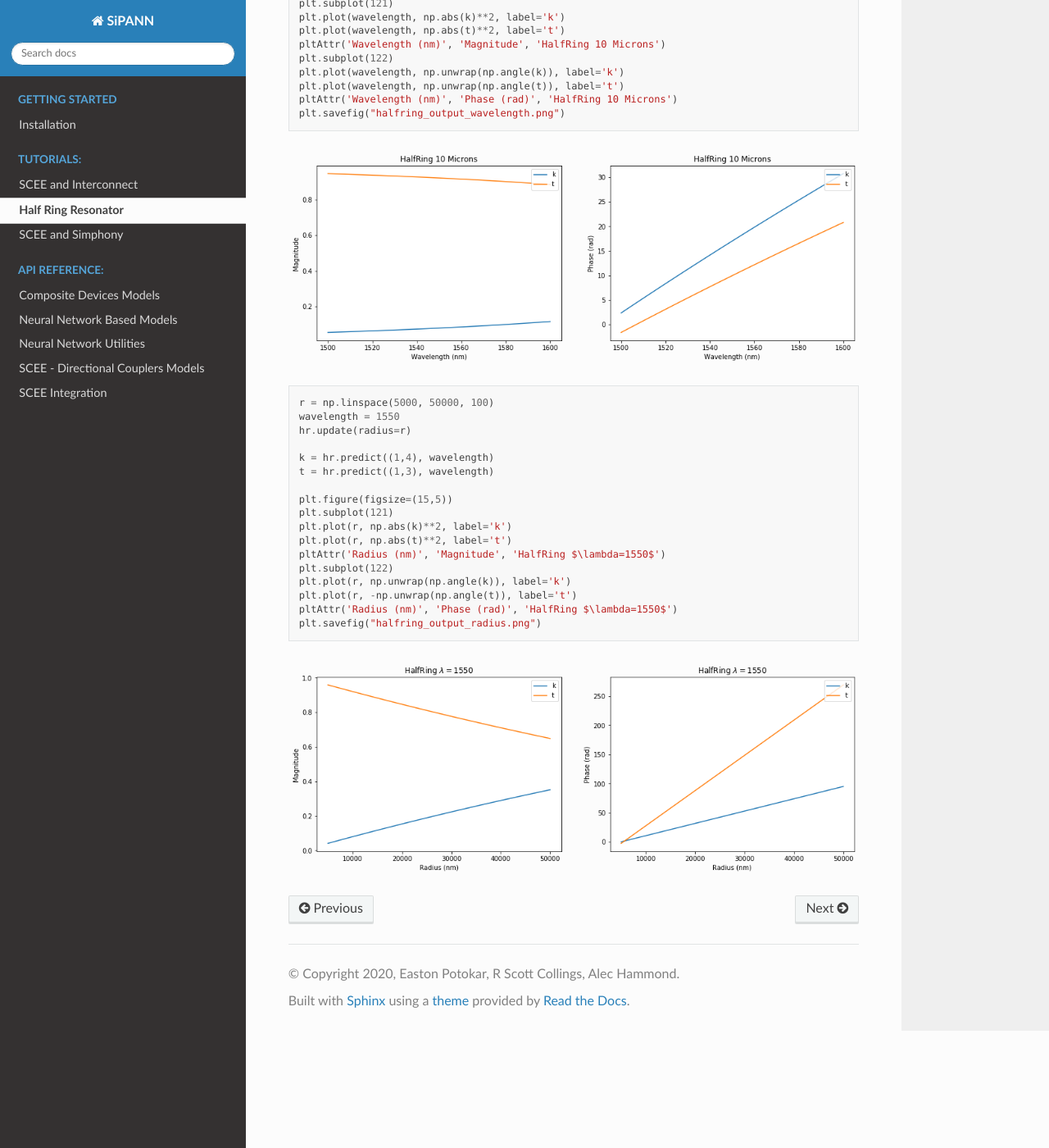
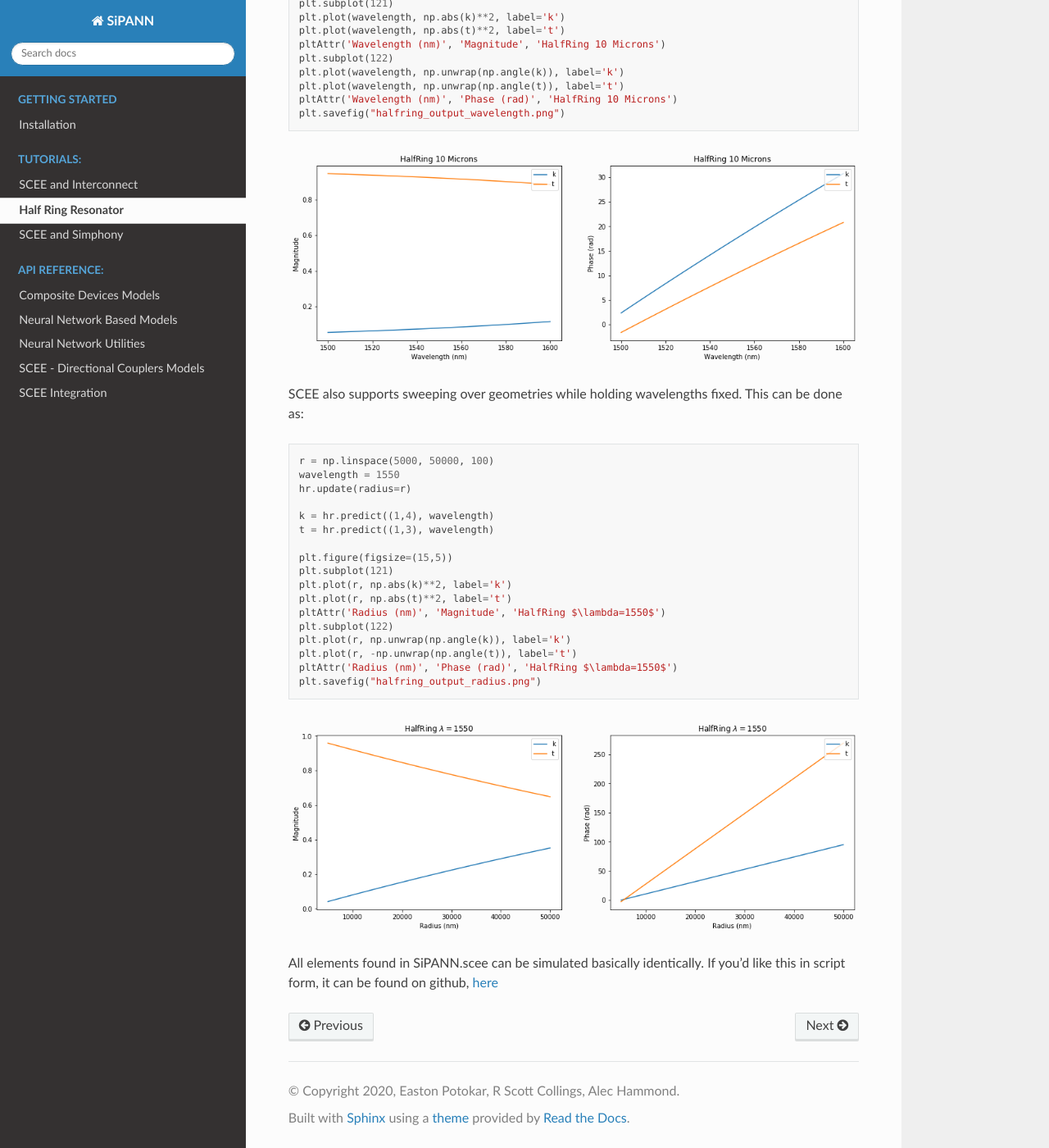
Before and after one commit to BYUCamachoLab/SiPANN, a Sphinx documentation site: the page built from docs/source/tutorials/HalfRing.rst, in a window 1280 px wide and 1400 px high, scrolled down 1431 px. Shown: the whole window at 82% size. Built offline with Sphinx 7.4.7 and the Read the Docs theme 2.0.0, drawn with Linux system fonts in a browser that asks for light colours.

Commit message:
Updated tutorials

```diff
--- a/docs/source/tutorials/HalfRing.rst
+++ b/docs/source/tutorials/HalfRing.rst
@@ -72,6 +72,9 @@ And plotting the output gives us
 .. image:: HalfRing_files/HalfRing_11_0.png
 
 
+SCEE also supports sweeping over geometries while holding wavelengths
+fixed. This can be done as:
+
 .. code:: ipython3
 
     r = np.linspace(5000, 50000, 100)
@@ -94,4 +97,10 @@ And plotting the output gives us
 
 
 
-.. image:: HalfRing_files/HalfRing_12_0.png
+.. image:: HalfRing_files/HalfRing_13_0.png
+
+
+All elements found in SiPANN.scee can be simulated basically
+identically. If you’d like this in script form, it can be found on
+github,
+`here <https://github.com/contagon/SiPANN/blob/master/examples/Tutorials/HalfRing.ipynb>`__
--- a/docs/source/tutorials/Simphony.rst
+++ b/docs/source/tutorials/Simphony.rst
@@ -162,3 +162,7 @@ necessarily going to be equal), but for simplicity using our
 
 
 .. image:: Simphony_files/Simphony_17_0.png
+
+
+This is available in script form
+`here <https://github.com/contagon/SiPANN/blob/master/examples/Tutorials/Simphony.ipynb>`__
```
Also changed, not shown: docs/source/tutorials/ExportToInterConnect.rst (+6 -3 lines), docs/source/tutorials/HalfRing_files/HalfRing_13_0.png (renamed from docs/source/tutorials/HalfRing_files/HalfRing_12_0.png), 3 other files.
